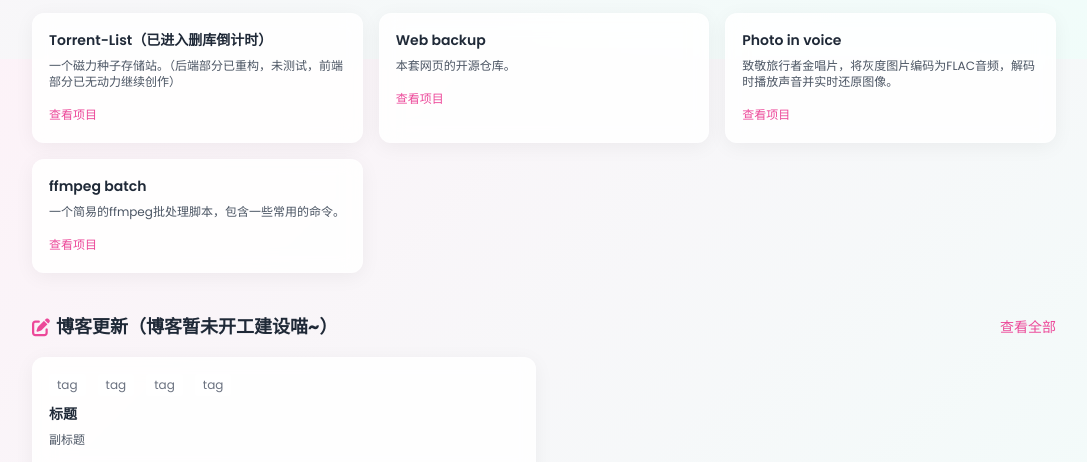
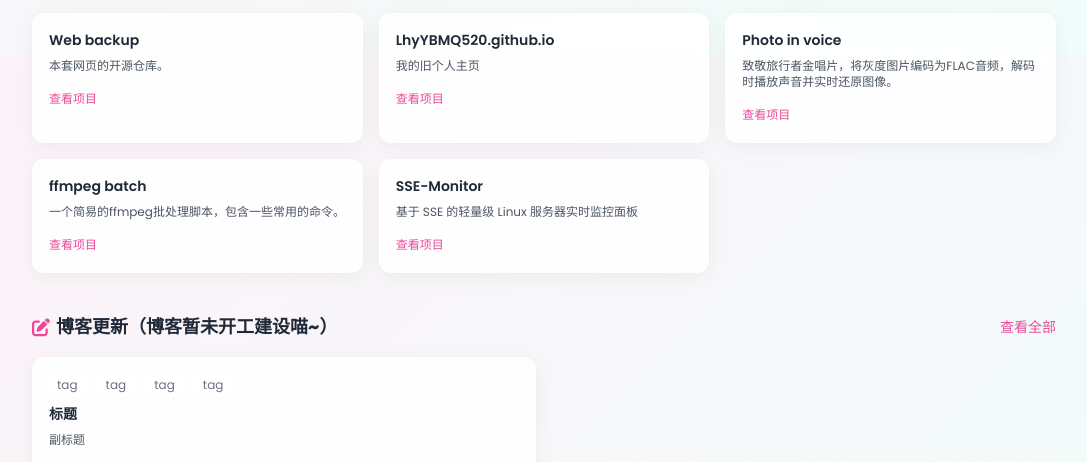
Before and after one commit to LhyYBMQ520/Web-backup, a plain HTML site: page index.html in a window 1280 px wide. Shown: the part 741-1203 px from the top of the page, without its empty margins (96-1183 px from the left). Drawn offline with nearby package versions, Linux system fonts and the light colour scheme; a web font is replaced by a local one.

Commit message:
更新 index.html

```diff
--- a/index.html
+++ b/index.html
@@ -350,16 +350,17 @@
             </div>
             <!-- 项目卡片：移动端单列，桌面端3列 -->
             <div class="grid grid-cols-1 md:grid-cols-3 gap-4">
-                <div class="card p-4">
-                    <h4 class="text-sm font-semibold mb-2">Torrent-List（已进入删库倒计时）</h4>
-                    <p class="text-xs text-gray-600 mb-3">一个磁力种子存储站。（后端部分已重构，未测试，前端部分已无动力继续创作）</p>
-                    <a href="https://github.com/HanaLuan/Torrent-List" target="_blank" rel="noopener noreferrer" title="查看Torrent-List项目" class="text-xs text-pink-500 hover:underline">查看项目</a>
-                </div>
 
                 <div class="card p-4">
                     <h4 class="text-sm font-semibold mb-2">Web backup</h4>
                     <p class="text-xs text-gray-600 mb-3">本套网页的开源仓库。</p>
                     <a href="https://github.com/LhyYBMQ520/Web-backup" target="_blank" rel="noopener noreferrer" title="查看Web backup项目" class="text-xs text-pink-500 hover:underline">查看项目</a>
+                </div>
+
+                <div class="card p-4">
+                    <h4 class="text-sm font-semibold mb-2">LhyYBMQ520.github.io</h4>
+                    <p class="text-xs text-gray-600 mb-3">我的旧个人主页</p>
+                    <a href="https://github.com/LhyYBMQ520/LhyYBMQ520.github.io" target="_blank" rel="noopener noreferrer" title="查看我的旧个人主页项目" class="text-xs text-pink-500 hover:underline">查看项目</a>
                 </div>
 
                 <div class="card p-4">
@@ -372,6 +373,12 @@
                     <h4 class="text-sm font-semibold mb-2">ffmpeg batch</h4>
                     <p class="text-xs text-gray-600 mb-3">一个简易的ffmpeg批处理脚本，包含一些常用的命令。</p>
                     <a href="https://github.com/LhyYBMQ520/ffmpeg-batch" target="_blank" rel="noopener noreferrer" title="查看ffmpeg batch项目" class="text-xs text-pink-500 hover:underline">查看项目</a>
+                </div>
+
+                <div class="card p-4">
+                    <h4 class="text-sm font-semibold mb-2">SSE-Monitor</h4>
+                    <p class="text-xs text-gray-600 mb-3">基于 SSE 的轻量级 Linux 服务器实时监控面板</p>
+                    <a href="https://github.com/LhyYBMQ520/SSE-Monitor" target="_blank" rel="noopener noreferrer" title="查看SSE-Monitor项目" class="text-xs text-pink-500 hover:underline">查看项目</a>
                 </div>
             </div>
         </section>
```
